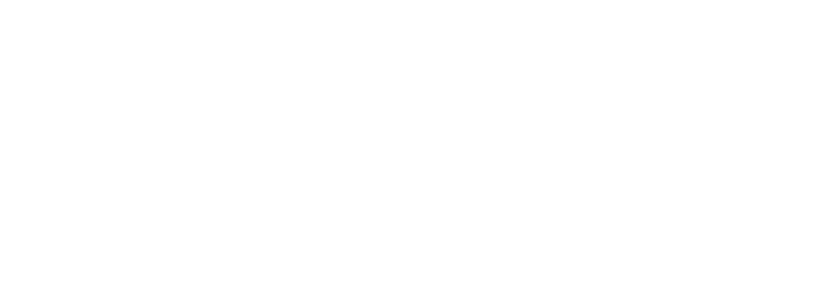
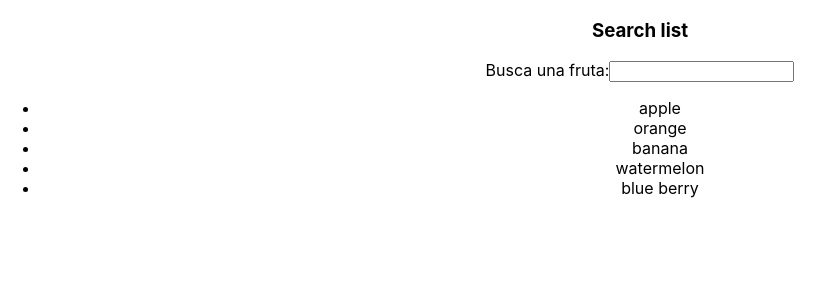
Before and after one commit to Jaguso/searcher-github-api-react, a React app: page /search in a window 1280 px wide. Shown: the top 300 px of the page, without its empty margins (0-834 px from the left). Built offline with nearby package versions, Linux system fonts and the light colour scheme.

Commit message:
made component Search for searching fruits in a list of fruits

```diff
--- a/src/Routes.js
+++ b/src/Routes.js
@@ -3,6 +3,7 @@
 
 import Users from './components/users/Users';
 import Repos from './components/repos/Repos';
+import SearchList from './components/searchList/SearchList';
 
 class Routes extends Component {
   render() {
@@ -11,6 +12,7 @@
         <div>
           <Route exact path="/" component={Users}/>
           <Route exact path="/repos" component={Repos}/>
+          <Route exact path="/search" component={SearchList} />
         </div>
       </Router>
     );
--- a/src/components/repos/Repos.js
+++ b/src/components/repos/Repos.js
@@ -24,13 +24,13 @@
     return(
       <div>
         <h3>These are the repositories</h3>
-        <ul>
+        <ol>
           {this.state.repos.map(repo => (
             <li>
               {repo.description}
             </li>
           ))}
-        </ul>
+        </ol>
       </div>
     );
   }
--- /dev/null
+++ b/src/components/searchList/SearchList.js
@@ -0,0 +1,56 @@
+import React, { Component } from 'react';
+
+class SearchList extends Component {
+
+  constructor() {
+    super();
+    this.state = {
+      fruits: [
+        'apple',
+        'orange',
+        'banana',
+        'watermelon',
+        'blue berry'
+      ],
+      search: ""
+    }
+  }
+
+  onChangeInput = (event) => {
+    const {name, value} = event.target
+
+    console.log("evento: ", event);
+    console.log("valores: ", name, value);
+    this.setState({[name]: value})
+  }
+
+  render() {
+    let filteredFruits = this.state.fruits.filter(
+      (fruit) => {
+        return fruit.indexOf(this.state.search) !== -1;
+      }
+    );
+    return (
+      <div>
+        <h3>Search list</h3>
+        <label>
+          Busca una fruta:
+          <input
+            type="text"
+            name="search"
+            onChange={this.onChangeInput}
+          />
+        </label>
+        <ul>
+          {filteredFruits.map(fruit => (
+            <li>
+              {fruit}
+            </li>
+          ))}
+        </ul>
+      </div>
+    );
+  }
+}
+
+export default SearchList;
--- a/src/components/users/Users.js
+++ b/src/components/users/Users.js
@@ -19,7 +19,7 @@
     })
   }
 
-  render(){
+  render() {
     return(
       <div>
         <h3>Users</h3>
```
